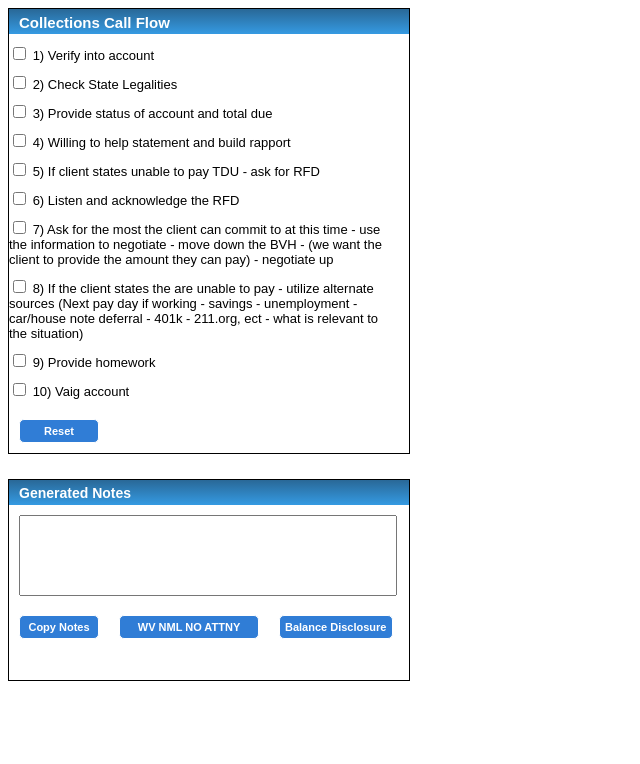
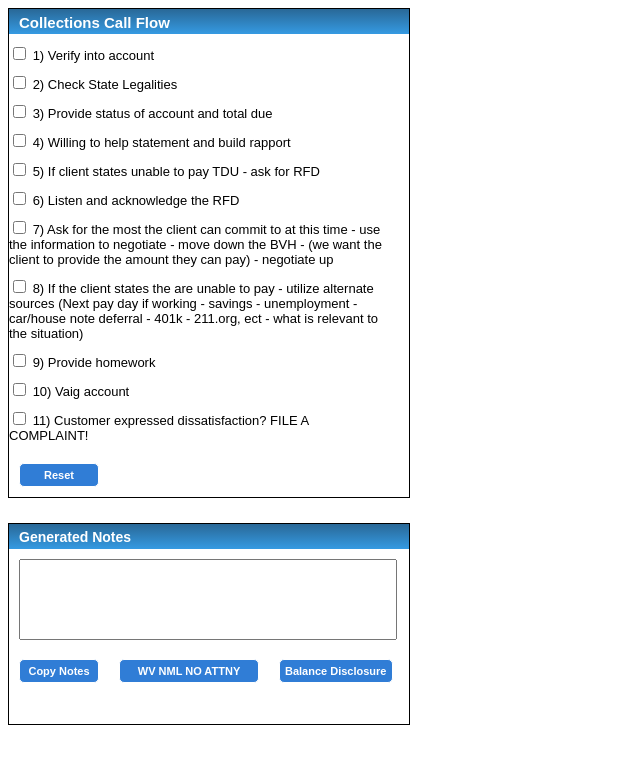
Before and after one commit to MHolt193/collectionscallflow, a plain HTML site: page index.html in a window 1280 px wide. Shown: the whole page, without its empty margins (0-640 px from the left). Drawn offline with Linux system fonts and the light colour scheme.

Commit message:
Update index.html

```diff
--- a/index.html
+++ b/index.html
@@ -72,6 +72,10 @@
         <input type="checkbox" name="vaig" id="vaig" />
         <label for="vaig">10) Vaig account</label>
       </div>
+      <div class="listItem">
+        <input type="checkbox" name="complaint" id="complaint" />
+        <label for="complaint">11) Customer expressed dissatisfaction? FILE A COMPLAINT!</label>
+      </div>
       <div class="btn-container">
         <button type="reset" class="btn" id="reset">Reset</button>
       </div>
@@ -98,8 +102,6 @@
       <div class="modalHead">
       <h3>Balance Disclosure</h3> <button id="closeModal">X</button></div>
       <p>"This is an estimate and may not cover interest, fees, or charges that have not posted as of todays date. Please refer to your next statement for aditional information"</p>
-      <p>if customer plans to pay BIF</p>
-      <p>"If the amount provided does not cover all additional amounts billed between today and your next billing statement, you may need to payan additional amount in the following billing cycle. If the amount provided exceeds the total amount due on your next billing statement, your account may have a credit balance that you may request to have refunded or we will refund it to you within the next three months"</p>
     </div>
 
     <script src="app.js"></script>
```
